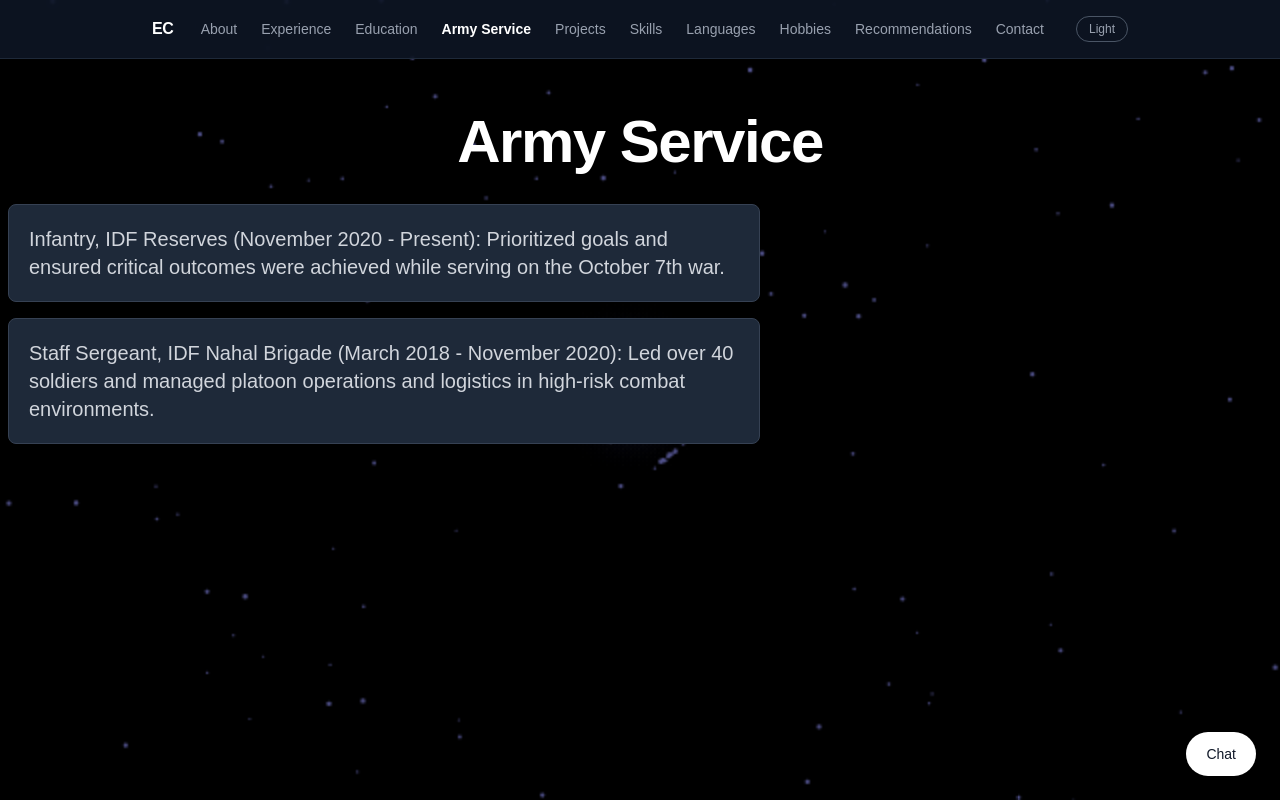
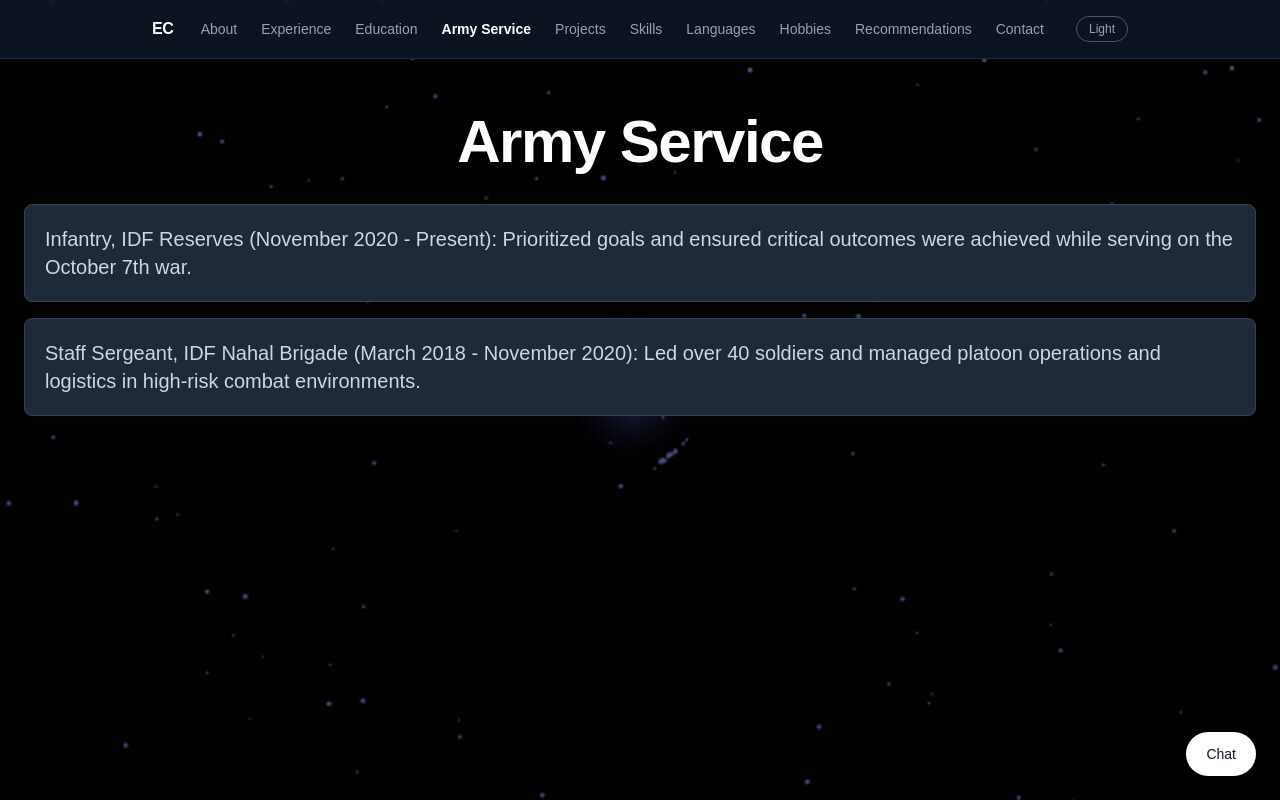
Before and after one commit to Eddie-Cohanim/AIDD, a Next.js app in the folder app/: page /army in a window 1280 px wide. Built offline with nearby package versions, Linux system fonts and the light colour scheme.

Commit message:
Extend section content to full page width, removing max-width constraint

```diff
--- a/app/app/components/SectionPage.tsx
+++ b/app/app/components/SectionPage.tsx
@@ -37,7 +37,7 @@ export default function SectionPage({ title, children }: SectionPageProps) {
         <h1 className="mb-8 text-6xl font-bold tracking-tight text-gray-900 dark:text-white text-center w-full">
           {title}
         </h1>
-        <div className="mr-auto max-w-3xl px-2 text-xl">{children}</div>
+        <div className="w-full px-6 text-xl">{children}</div>
       </div>
     </div>
   );
```
